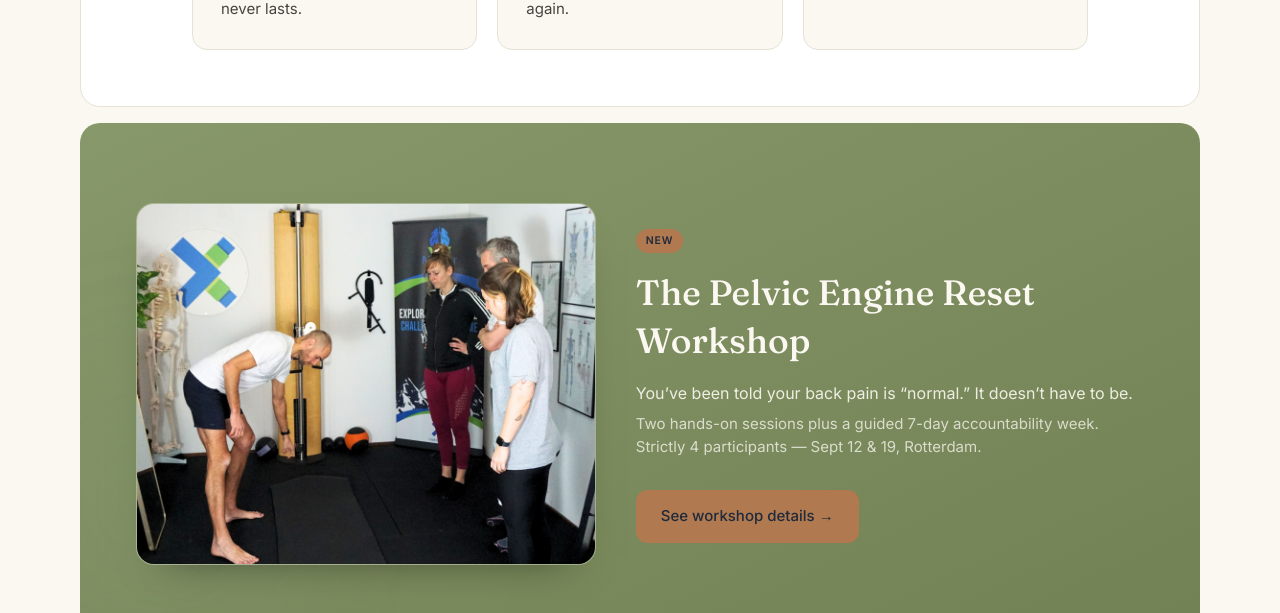
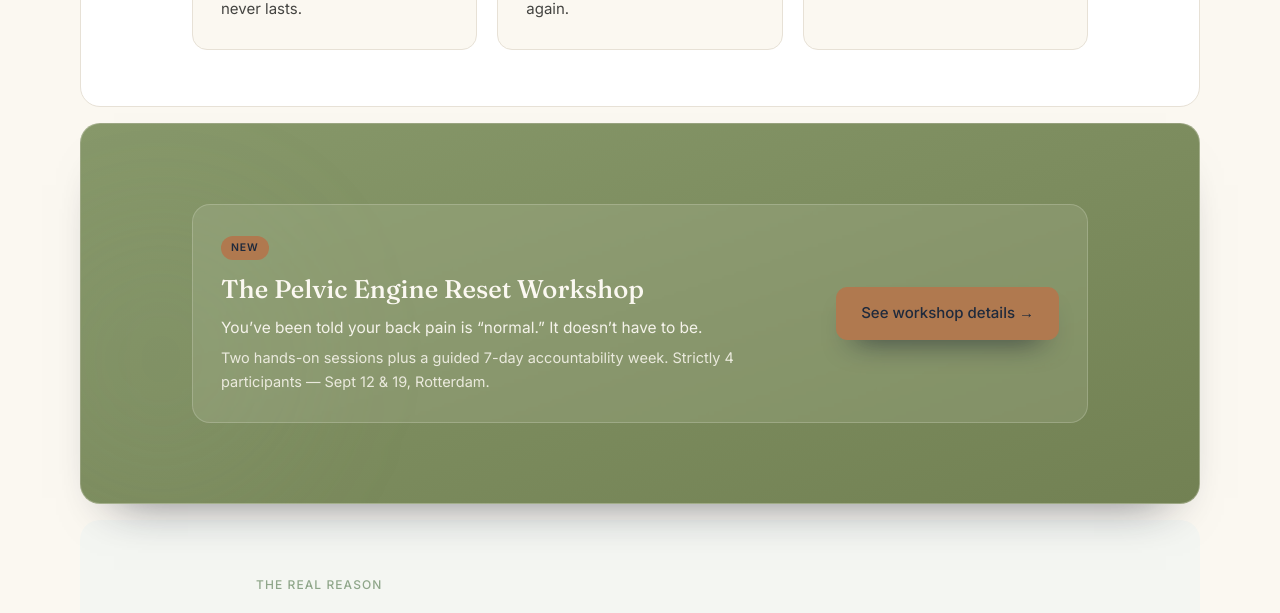
Before and after one commit to VinPOPFrance/James, a Next.js app: page / in a window 1280 px wide. Shown: the part 1280-1893 px from the top of the page. Built offline with nearby package versions, Linux system fonts and the light colour scheme; no server answers.

Commit message:
Refactor WorkshopPromoCard layout for improved styling and structure

```diff
--- a/src/components/sections/WorkshopPromoCard.tsx
+++ b/src/components/sections/WorkshopPromoCard.tsx
@@ -1,4 +1,3 @@
-import Image from "next/image";
 import { Button } from "@/components/ui/Button";
 import { home } from "@/config/content.en";
 import type { DeepLoosen } from "@/types/content";
@@ -14,37 +13,32 @@ export function WorkshopPromoCard({ content, href = "/pelvic-engine-reset" }: Wo
   const t = content ?? home.workshopPromo.card;
 
   return (
-    <section className="relative overflow-hidden rounded-section bg-gradient-to-br from-[#87986A] to-[#728153] px-6 py-20 md:px-14">
+    <section className="relative overflow-hidden rounded-section border border-ivory/25 bg-gradient-to-br from-[#87986A] to-[#728153] px-6 py-20 shadow-[0_28px_48px_-34px_rgba(15,23,42,0.65)] md:px-14">
       {/* Glow circles */}
       <div className="pointer-events-none absolute -left-16 bottom-0 h-72 w-72 rounded-full bg-sage/10 blur-3xl" />
       <div className="pointer-events-none absolute -right-16 top-0 h-72 w-72 rounded-full bg-copper/12 blur-3xl" />
 
-      <div className="relative mx-auto grid max-w-5xl items-center gap-8 md:grid-cols-[0.95fr_1.05fr] md:gap-10">
-        <div className="overflow-hidden rounded-[18px] border border-ivory/25 bg-ivory/10 shadow-[0_20px_40px_-28px_rgba(0,0,0,0.55)]">
-          <Image
-            src="/media/group-1.jpg"
-            alt="Group training session"
-            width={1200}
-            height={900}
-            className="h-[260px] w-full object-cover md:h-[360px]"
-            sizes="(max-width: 768px) 100vw, 45vw"
-          />
+      <div className="relative mx-auto flex max-w-4xl flex-col items-start gap-5 rounded-[18px] border border-ivory/20 bg-ivory/10 p-6 backdrop-blur-[1px] md:flex-row md:items-center md:justify-between md:p-7">
+        <div>
+          <span className="mb-3 inline-block rounded-full bg-copper px-2.5 py-1 text-[10.5px] font-semibold uppercase tracking-[0.08em] text-navy shadow-[0_10px_20px_-12px_rgba(15,23,42,0.8)]">
+            {t.badge}
+          </span>
+          <h2 className="mb-2 font-voice text-[clamp(1.25rem,2.4vw,1.6rem)] font-medium leading-snug text-ivory">
+            {t.title}
+          </h2>
+          <p className="mb-1.5 text-[15.5px] leading-relaxed text-ivory/95">{t.body}</p>
+          <p className="text-[14.5px] leading-relaxed text-ivory/85">{t.detail}</p>
         </div>
 
-        <div className="text-center md:text-left">
-          <span className="mb-4 inline-block rounded-full bg-copper px-2.5 py-1 text-[10.5px] font-semibold uppercase tracking-[0.08em] text-navy">
-            {t.badge}
-          </span>
-          <h2 className="mb-4 font-voice text-[clamp(1.6rem,3.5vw,2.2rem)] font-medium leading-snug text-ivory">
-            {t.title}
-          </h2>
-          <p className="mb-2 text-[16px] text-ivory/90">{t.body}</p>
-          <p className="mb-8 text-[15px] text-ivory/75">{t.detail}</p>
-          <div className="flex flex-wrap justify-center gap-4 md:justify-start">
-            <Button href={href} surface="dark" variant="primary">
-              {t.cta} →
-            </Button>
-          </div>
+        <div className="inline-flex shrink-0">
+          <Button
+            href={href}
+            surface="dark"
+            variant="primary"
+            className="shadow-[0_16px_30px_-18px_rgba(15,23,42,0.9)]"
+          >
+            {t.cta} →
+          </Button>
         </div>
       </div>
     </section>
```
